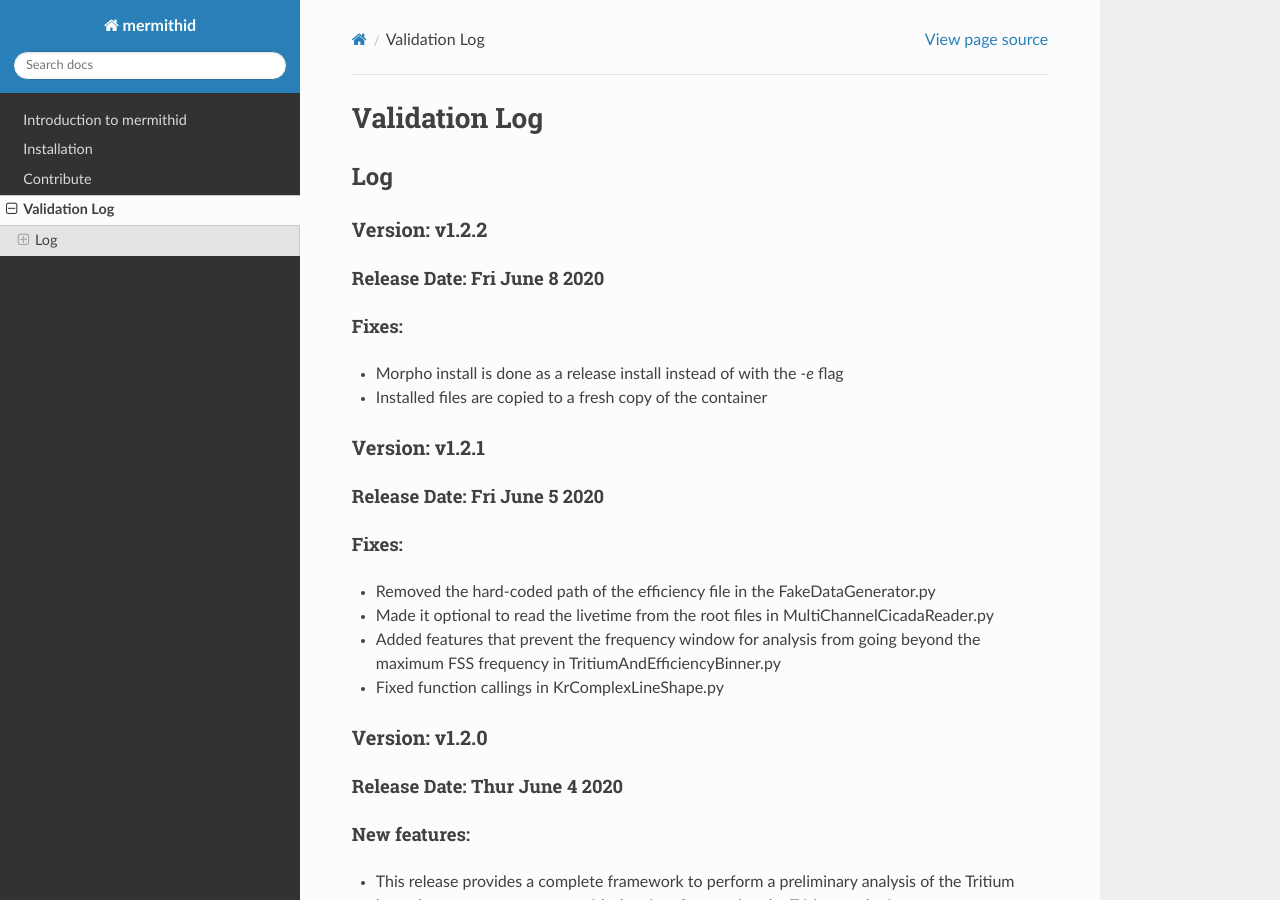
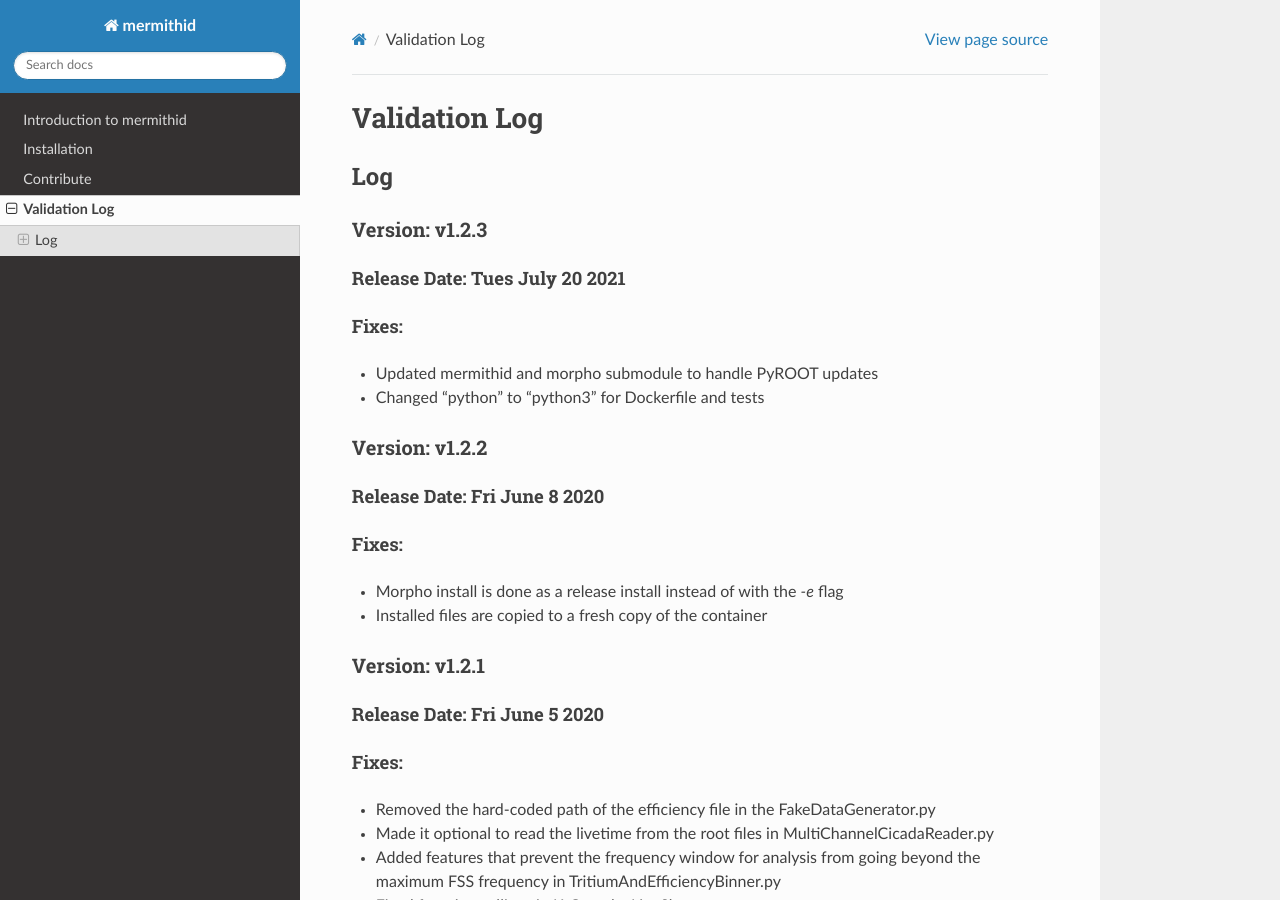
Before and after one commit to project8/mermithid, a Sphinx documentation site: the page built from documentation/validation_log.rst, in a window 1280 px wide and 900 px high. Built offline with Sphinx 7.4.7 and the Read the Docs theme 2.0.0, drawn with Linux system fonts in a browser that asks for light colours; pages that are not in the unit, such as notebooks, are missing from menus.

Commit message:
Updated version number

```diff
--- a/documentation/validation_log.rst
+++ b/documentation/validation_log.rst
@@ -3,6 +3,18 @@ Validation Log
 
 Log
 ---
+
+Version: v1.2.3
+~~~~~~~~~~~~~~~~
+
+Release Date: Tues July 20 2021
+''''''''''''''''''''''''''''''
+
+Fixes:
+'''''''''''''
+
+* Updated mermithid and morpho submodule to handle PyROOT updates
+* Changed "python" to "python3" for Dockerfile and tests
 
 
 Version: v1.2.2
```
Also changed, not shown: 1 other file.
